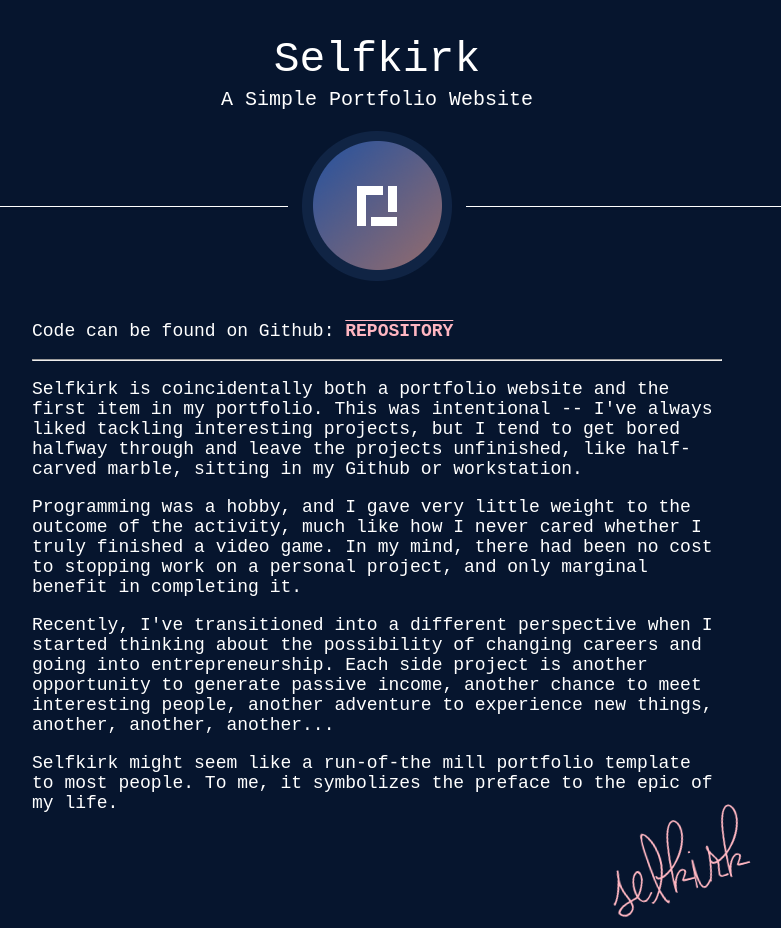
After one commit to selkirk/selkirk.github.io, a Flask app: page /selfkirk in a window 1280 px wide. The commit adds this page. Shown: the whole page, without its empty margins (263-1044 px from the left). Run offline with Flask 2, Linux system fonts and the light colour scheme.

Commit message:
Added selfkirk project description page and linked from home.

```diff
--- a/static/style.css
+++ b/static/style.css
@@ -1,8 +1,14 @@
+a.project-link {
+    color: lightpink;
+    font-weight: bold;
+    text-decoration: overline;
+}
 body {
     background-color: #06152e;
     margin-left: auto;
     margin-right: auto;
     width: 1150px;
+    margin-top: 35px;
 }
 .project-card {
     width: 300px;
@@ -16,10 +22,14 @@ body {
 .logo {
     padding: 20px 0px 10px 0px;
 }
+.logo-image {
+    border-radius: 100%;
+}
 .title {
     font: 20px "Courier New", monospace;
     padding: 10px 0px 0px 0px;
     color: white;
+    text-decoration: ;
 }
 .subtitle {
     font: 15px "Courier New", monospace;
@@ -36,3 +46,50 @@ body {
     align-items: center;
     justify-content: center;
 }
+.project-title {
+    color: white;
+    font: 43px "Courier New", monospace;
+    text-align: center;
+    margin-bottom: 4px;
+}
+.project-subtitle {
+    color: white;
+    text-align: center;
+    font: 20px "Courier New", monospace;
+    margin-bottom: 20px;
+}
+.project-separator {
+    border-bottom: solid white 1px;
+    width: calc(50% - 105px);
+    display: inline-block;
+    vertical-align: middle;
+    margin: 0px 10px 0px 10px;
+}
+.project-logo {
+    display: inline-block;
+    vertical-align: middle;
+}
+.project-logo-section {
+    text-align: center;
+
+}
+
+.project-description {
+    min-width: 400px;
+    width: 60%;
+    margin-left: auto;
+    margin-right: auto;
+    margin-top: 40px;
+    color: white;
+    font: 18px "Courier New", monospace;
+}
+.project-description-footer {
+    background-image: url('/static/signature.png');
+    height: 118px;
+    background-repeat: no-repeat;
+    background-position: right;
+    width: 66%;
+    margin-left: auto;
+    margin-top: -29px;
+    margin-right: auto;
+}
--- a/templates/home.html
+++ b/templates/home.html
@@ -3,7 +3,9 @@
     <div class="project-row">
         <div class="project-card">
             <div class="logo">
-                <img src="{{ url_for('static', filename='selfkirk.png') }}">
+                <a href="{{ url_for('route_selfkirk') }}">
+                    <img src="{{ url_for('static', filename='selfkirk.png') }}" class="logo-image">
+                    </a>
                 </div>
             <div class="title">
                 Selfkirk
--- /dev/null
+++ b/templates/selfkirk.html
@@ -0,0 +1,37 @@
+<link rel=stylesheet type=text/css href="{{ url_for('static', filename='style.css') }}" />
+<body>
+    <div class="project-title">
+        Selfkirk
+    </div>
+    <div class="project-subtitle">
+        A Simple Portfolio Website
+    </div>
+    <div class="project-logo-section">
+        <div class="project-separator"></div>
+        <div class="project-logo">
+            <img src="{{ url_for('static', filename='selfkirk.png') }}" />
+        </div>
+        <div class="project-separator"></div>
+    </div>
+    <div class="project-description">
+        <p>
+            Code can be found on Github: <a href="https://github.com/selkirk/selfkirk" class="project-link">REPOSITORY</a>
+        </p>
+        <hr />
+        <p>
+            Selfkirk is coincidentally both a portfolio website and the first item in my portfolio. This was intentional -- I've always liked tackling interesting projects, but I tend to get bored halfway through and leave the projects unfinished, like half-carved marble, sitting in my Github or workstation.
+        </p>
+        <p>
+            Programming was a hobby, and I gave very little weight to the outcome of the activity, much like how I never cared whether I truly finished a video game. In my mind, there had been no cost to stopping work on a personal project, and only marginal benefit in completing it.
+        </p>
+        <p>
+            Recently, I've transitioned into a different perspective when I started thinking about the possibility of changing careers and going into entrepreneurship. Each side project is another opportunity to generate passive income, another chance to meet interesting people, another adventure to experience new things, another, another, another...
+        </p>
+        <p>
+            Selfkirk might seem like a run-of-the mill portfolio template to most people. To me, it symbolizes the preface to the epic of my life.
+        </p>
+    </div>
+    <div class="project-description-footer">
+
+    </div>
+</body>
```
Also changed, not shown: static/signature.png (added).
